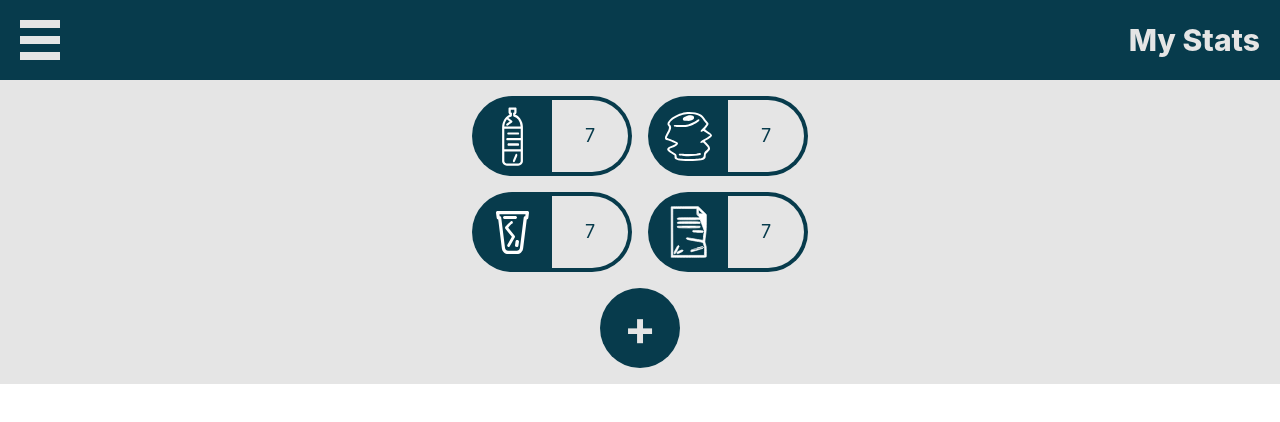
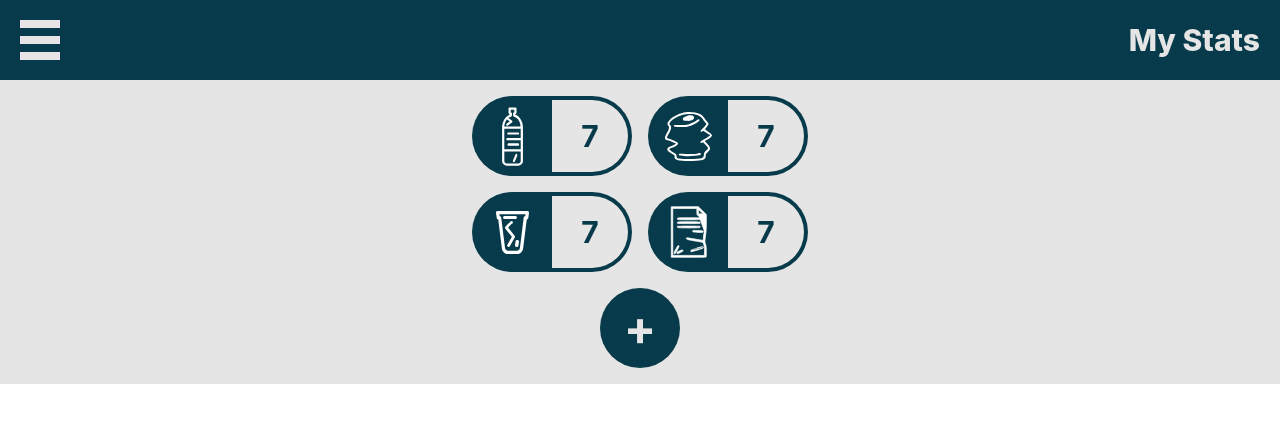
Before and after one commit to BobChuckyJoe/Reduce-Frontend, a React (Create React App) app: page / in a window 1280 px wide. Shown: the top 422 px of the page. Built offline with nearby package versions, Linux system fonts and the light colour scheme.

Commit message:
feat: make counters increase when clicked

```diff
--- a/src/components/TrashCounter.tsx
+++ b/src/components/TrashCounter.tsx
@@ -1,18 +1,25 @@
+import { useState } from "react";
+
 interface TrashCounterProps {
   icon: React.ReactElement;
   amount: number;
 }
 
 const TrashCounter = ({ icon, amount }: TrashCounterProps) => {
+  const [numTrash, setNumTrash] = useState(amount);
+
   return (
-    <div className="flex flex-row h-20 w-40">
+    <button
+      className="flex flex-row h-20 w-40"
+      onClick={() => setNumTrash((numTrash) => numTrash + 1)}
+    >
       <div className="rounded-l-full h-full w-1/2 bg-blue flex items-center justify-center">
         {icon}
       </div>
       <div className="rounded-r-full border-solid border-y-4 border-r-4 border-blue h-full w-1/2 bg-white flex items-center justify-center">
-        <p className="text-blue text-lg">{amount}</p>
+        <p className="text-blue font-bold text-3xl">{numTrash}</p>
       </div>
-    </div>
+    </button>
   );
 };
 
```
